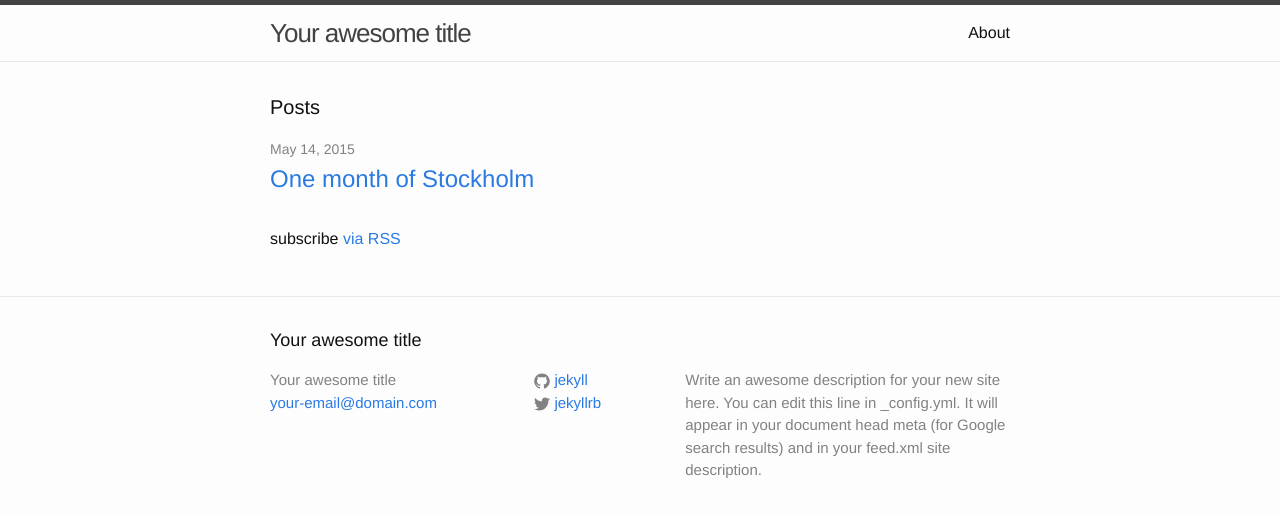
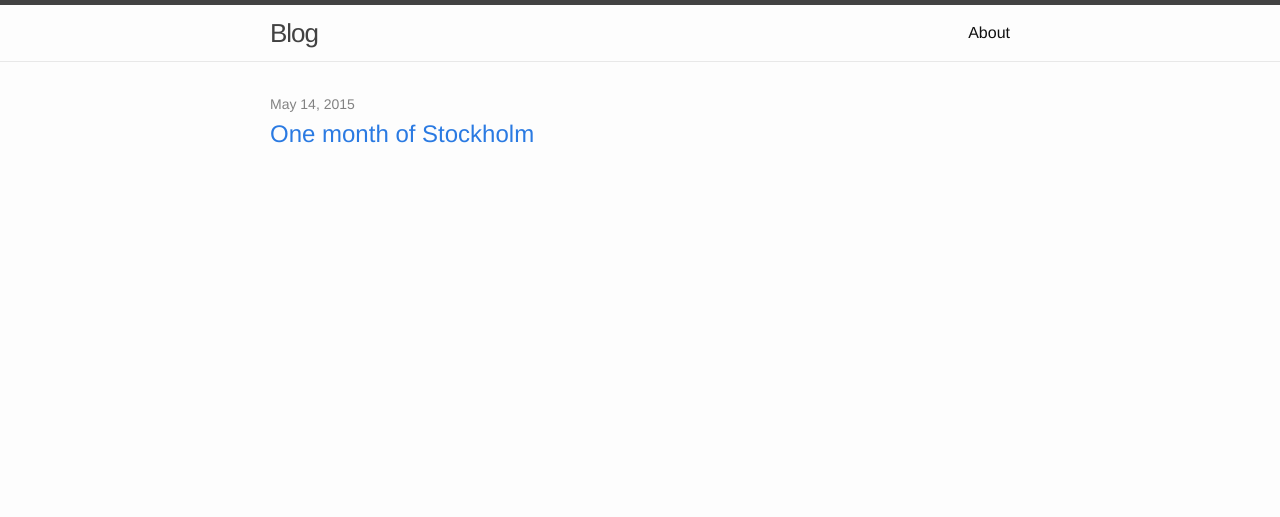
Before and after one commit to SDEagle/SDEagle.github.io, a Jekyll site: the page built from index.html, in a window 1280 px wide. Shown: the top 517 px of the page. Built offline with Jekyll 4.4.1, drawn with Linux system fonts in a browser that asks for light colours.

Commit message:
general layout and stuff

```diff
--- a/_config.yml
+++ b/_config.yml
@@ -1,14 +1,15 @@
 # Site settings
-title: Your awesome title
-email: your-email@domain.com
-description: > # this means to ignore newlines until "baseurl:"
-  Write an awesome description for your new site here. You can edit this
-  line in _config.yml. It will appear in your document head meta (for
-  Google search results) and in your feed.xml site description.
+title: Blog
+# email: your-email@domain.com
+description: >
+  This is the blog of Tim who was once asked to describe himself in three words.
+  He said: “nerd, musician, christian”. That sums it up pretty much.
+  Currently he is doing a six month internship in Stockholm before finishing his masters degree in
+  computer science at the Karlsruhe Institute for Technology (Germany).
 baseurl: "" # the subpath of your site, e.g. /blog/
-url: "http://yourdomain.com" # the base hostname & protocol for your site
-twitter_username: jekyllrb
-github_username:  jekyll
+# url: "http://yourdomain.com" # the base hostname & protocol for your site
+# twitter_username: jekyllrb
+# github_username:  jekyll
 
 # Build settings
 markdown: kramdown
--- a/_layouts/default.html
+++ b/_layouts/default.html
@@ -13,7 +13,7 @@
       </div>
     </div>
 
-    {% include footer.html %}
+    <!-- {% include footer.html %} -->
 
   </body>
 
--- a/index.html
+++ b/index.html
@@ -4,7 +4,7 @@ layout: default
 
 <div class="home">
 
-  <h1 class="page-heading">Posts</h1>
+  <!-- <h1 class="page-heading">Posts</h1> -->
 
   <ul class="post-list">
     {% for post in site.posts %}
@@ -18,6 +18,6 @@ layout: default
     {% endfor %}
   </ul>
 
-  <p class="rss-subscribe">subscribe <a href="{{ "/feed.xml" | prepend: site.baseurl }}">via RSS</a></p>
+  <!-- <p class="rss-subscribe">subscribe <a href="{{ "/feed.xml" | prepend: site.baseurl }}">via RSS</a></p> -->
 
 </div>
```
Also changed, not shown: about.md (+1 -5 lines).
